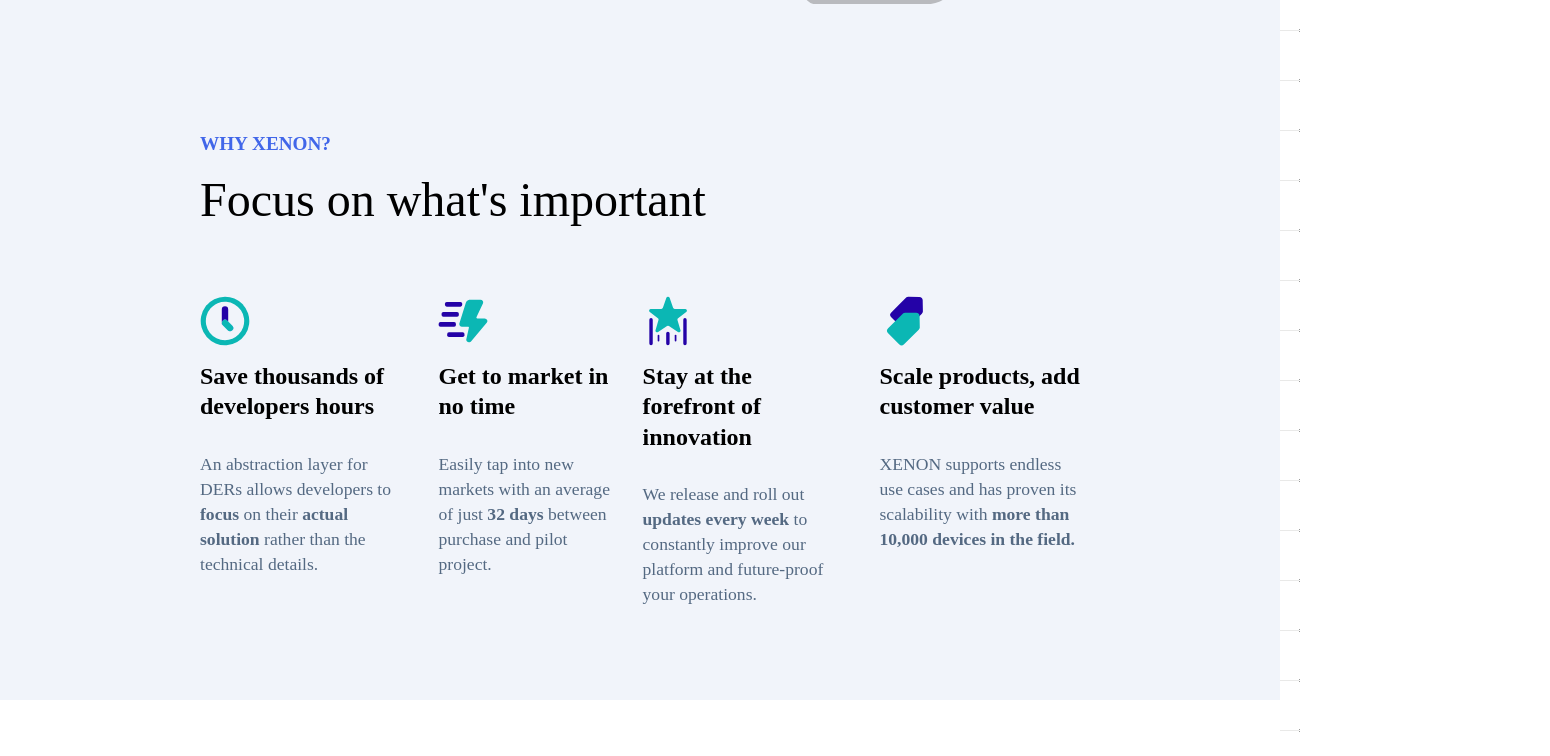
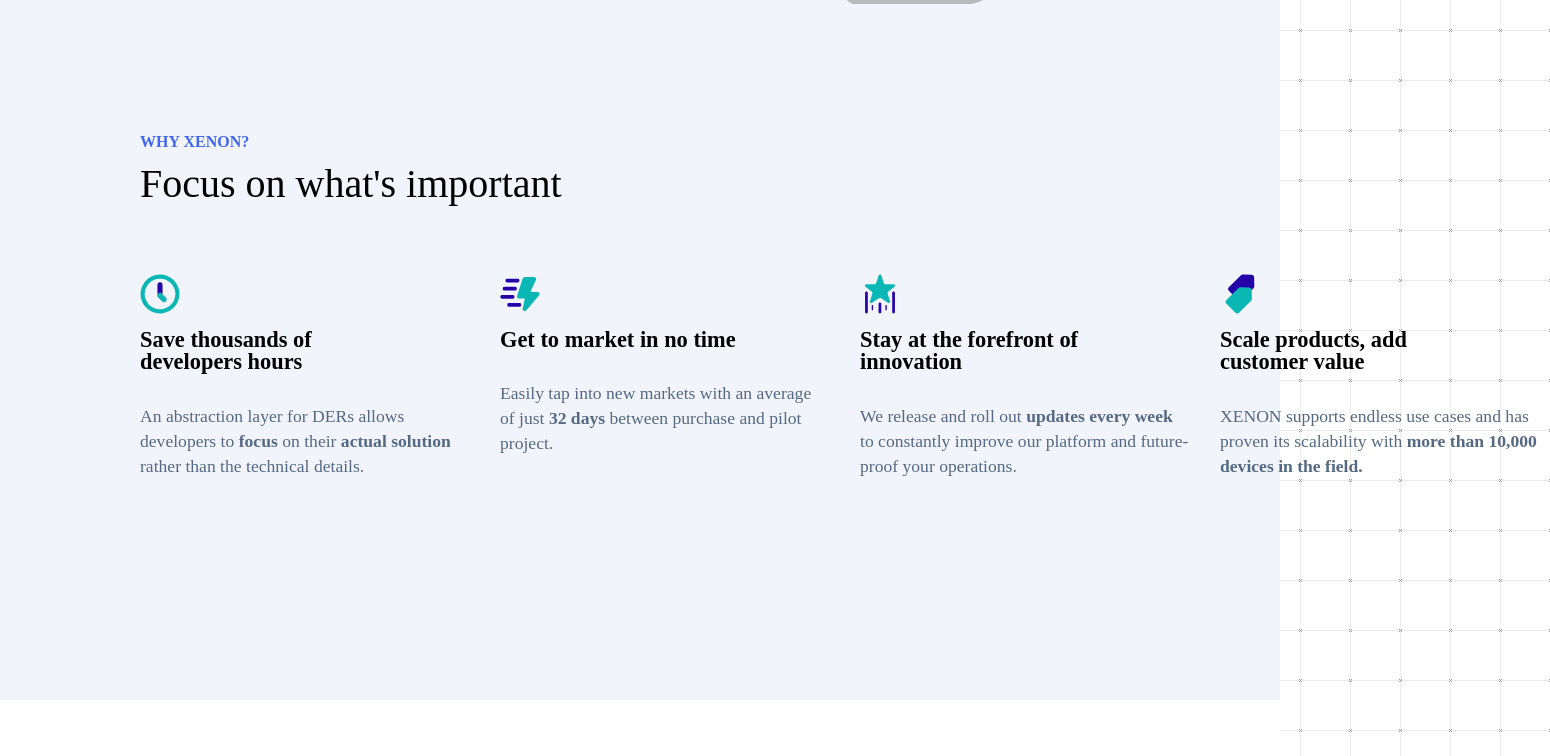
Before and after one commit to vibe-coder/gridX-main, a React (Create React App) app in the folder gridx/: page / in a window 1280 px wide. Shown: the part 1220-1976 px from the top of the page, 1550 px wide, since content can reach past the window. Built offline with nearby package versions, Linux system fonts and the light colour scheme.

Commit message:
Re-adjusting focus-container padding and spacing

```diff
--- a/gridx/src/home_page/css/client-section.scss
+++ b/gridx/src/home_page/css/client-section.scss
@@ -67,14 +67,14 @@
 
 @media (min-width:1200px){
   .client-container{
-    padding: 130px 200px;
+    padding: 130px 140px;
     height: 100vh;
 
     .client-company-container{
       display: flex;
       flex-wrap: wrap;
       margin-bottom: 160px;
-      column-gap: 90px;
+      column-gap: 130px;
 
       img{
         width: 200px;
@@ -85,13 +85,12 @@
 
     .focus-gridx-container{
       h4{
-        font-size: 1.2rem;
+        font-size: 1rem;
         margin: 0;
-        margin-bottom: 5px;
       }
 
       h3{
-        font-size: 3rem;
+        font-size: 2.5rem;
         font-weight: 500;
       }
 
@@ -99,22 +98,26 @@
         display: flex;
         column-gap: 30px;
         margin-top: 20px;
+        justify-content: space-between;
 
         .focus-wrapper{
+          width: 400px;
 
           img{
-            width: 50px;
+            width: 40px;
           }
 
           h3{
-            font-size: 1.5rem;
-            line-height: 1.9rem;
+            font-size: 1.4rem;
+            line-height: 1.4rem;
             font-weight: 600;
             margin-bottom: 30px;
+            width: 240px;
           }
 
           p{
             font-size: 1.1rem;
+            width: 330px;
           }
         }
 
```
